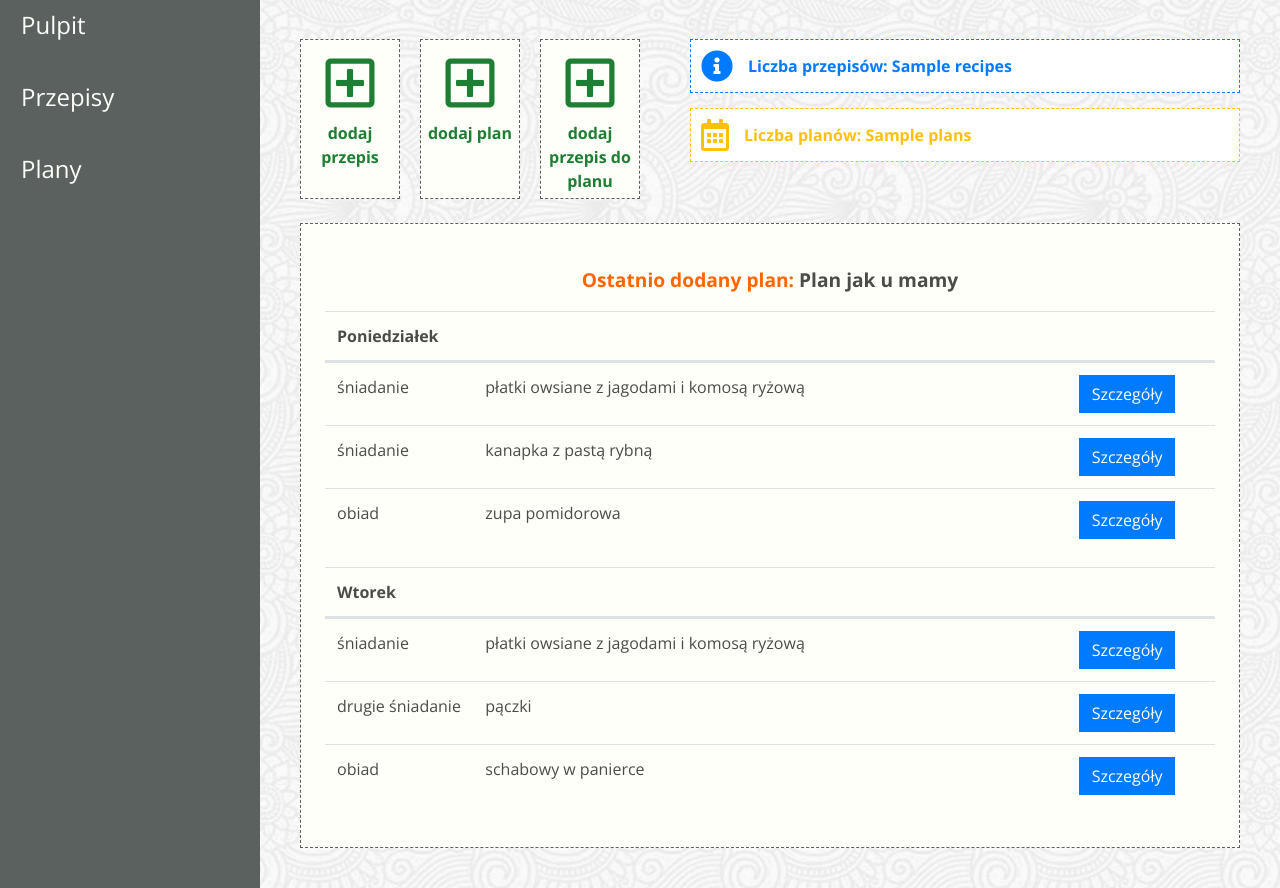
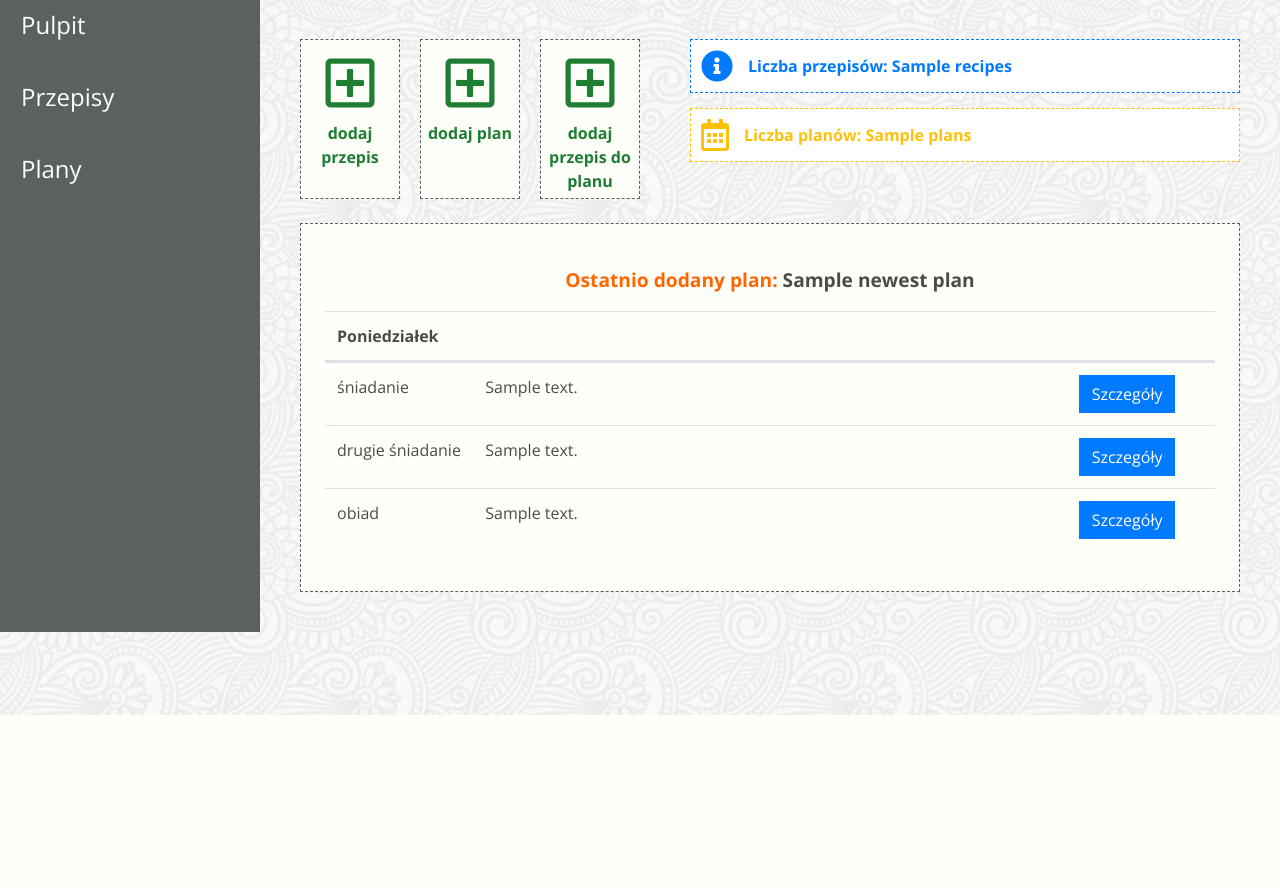
Before and after one commit to CezarySzukiel/Project_Jedzonko_Scrum, a Django app: template jedzonko/templates/jedzonko/dashboard.html in a window 1280 px wide. Shown: the part 85-973 px from the top of the page. After the commit the page ends 800 px from the top, so only its background shows below. Run offline with Django 3.2, Linux system fonts and the light colour scheme; the template is opened without the code that fills it: most values are stand-ins (such as "Sample title", 1, 10 or a date in 2020); some libraries are stand-ins or nearby versions; some web fonts are replaced.

Commit message:
Adding the most recent Recipe view and adding proper links to "szczegóły" buttons

```diff
--- a/jedzonko/templates/jedzonko/dashboard.html
+++ b/jedzonko/templates/jedzonko/dashboard.html
@@ -36,7 +36,7 @@
                 </div>
                 <div class="m-4 p-4 border-dashed">
                     <h2 class="dashboard-content-title">
-                        <span>Ostatnio dodany plan:</span> Plan jak u mamy
+                        <span>Ostatnio dodany plan:</span> {{ newestPlan.name }}
                     </h2>
                     <table class="table">
                         <thead>
@@ -49,44 +49,18 @@
                         <tbody>
                             <tr class="d-flex">
                                 <td class="col-2">śniadanie</td>
-                                <td class="col-8">płatki owsiane z jagodami i komosą ryżową</td>
-                                <td class="col-2"><button type="button" class="btn btn-primary rounded-0">Szczegóły</button></td>
+                                <td class="col-8">{{ newestPlan.breakfast.description }}</td>
+                                <td class="col-2"><a href="recipe/{{ newestPlan.breakfast.id }}"><button type="button" class="btn btn-primary rounded-0">Szczegóły</button></a></td>
                             </tr>
                             <tr class="d-flex">
-                                <td class="col-2">śniadanie</td>
-                                <td class="col-8">kanapka z pastą rybną</td>
-                                <td class="col-2"><button type="button" class="btn btn-primary rounded-0">Szczegóły</button></td>
+                                <td class="col-2">drugie śniadanie</td>
+                                <td class="col-8">{{ newestPlan.secondBreakfast.description }}</td>
+                                <td class="col-2"><a href="recipe/{{ newestPlan.secondBreakfast.id }}"><button type="button" class="btn btn-primary rounded-0">Szczegóły</button></a></td>
                             </tr>
                             <tr class="d-flex">
                                 <td class="col-2">obiad</td>
-                                <td class="col-8">zupa pomidorowa</td>
-                                <td class="col-2"><button type="button" class="btn btn-primary rounded-0">Szczegóły</button></td>
-                            </tr>
-                        </tbody>
-                    </table>
-                    <table class="table">
-                        <thead>
-                            <tr class="d-flex">
-                                <th class="col-2">Wtorek</th>
-                                <th class="col-8"></th>
-                                <th class="col-2"></th>
-                            </tr>
-                        </thead>
-                        <tbody>
-                            <tr class="d-flex">
-                                <td class="col-2">śniadanie</td>
-                                <td class="col-8">płatki owsiane z jagodami i komosą ryżową</td>
-                                <td class="col-2"><button type="button" class="btn btn-primary rounded-0">Szczegóły</button></td>
-                            </tr>
-                            <tr class="d-flex">
-                                <td class="col-2">drugie śniadanie</td>
-                                <td class="col-8">pączki</td>
-                                <td class="col-2"><button type="button" class="btn btn-primary rounded-0">Szczegóły</button></td>
-                            </tr>
-                            <tr class="d-flex">
-                                <td class="col-2">obiad</td>
-                                <td class="col-8">schabowy w panierce</td>
-                                <td class="col-2"><button type="button" class="btn btn-primary rounded-0">Szczegóły</button></td>
+                                <td class="col-8">{{ newestPlan.dinner.description }}</td>
+                                <td class="col-2"><a href="recipe/{{ newestPlan.dinner.id }}"><button type="button" class="btn btn-primary rounded-0">Szczegóły</button></a></td>
                             </tr>
                         </tbody>
                     </table>
```
Also changed, not shown: jedzonko/views.py (+7 -6 lines).
